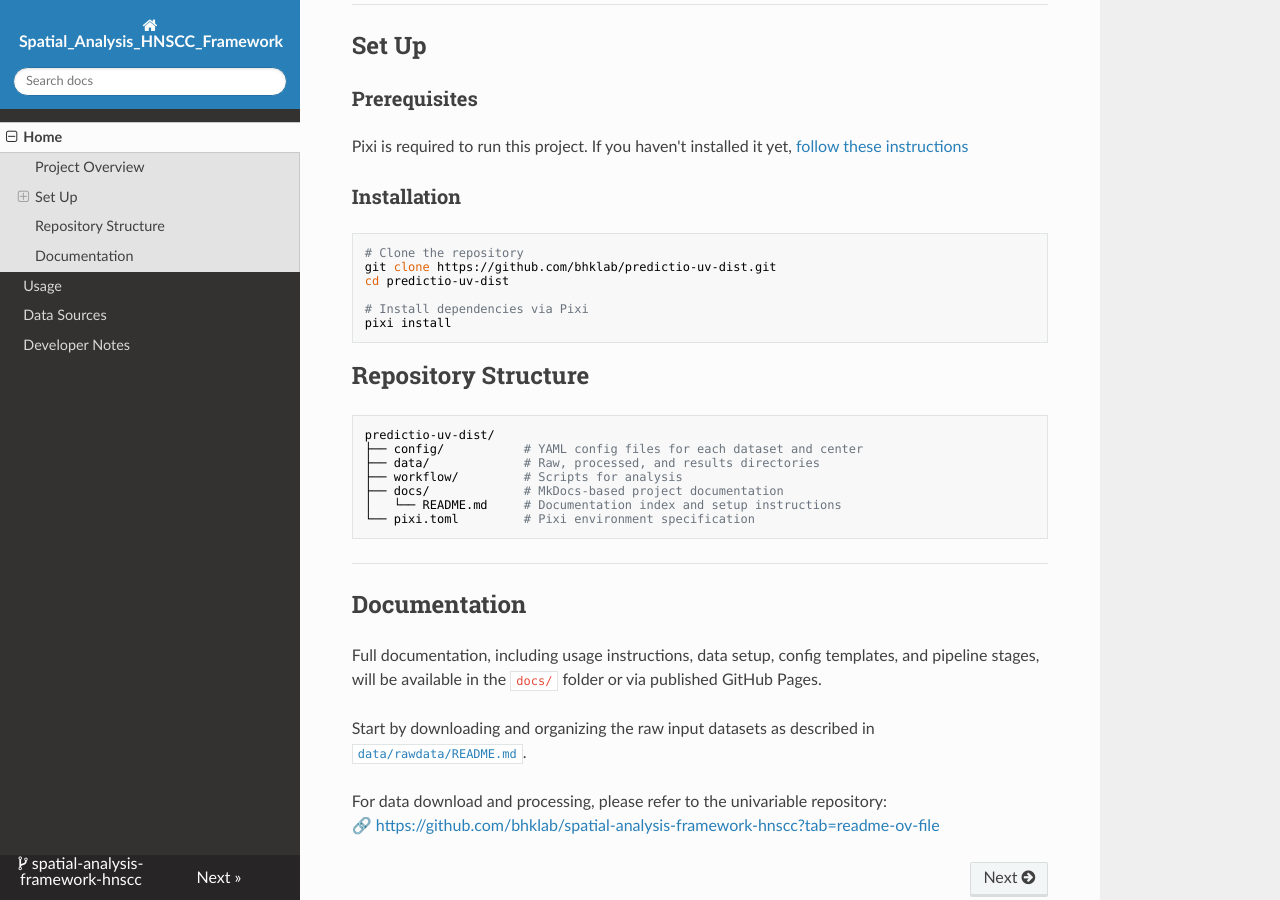
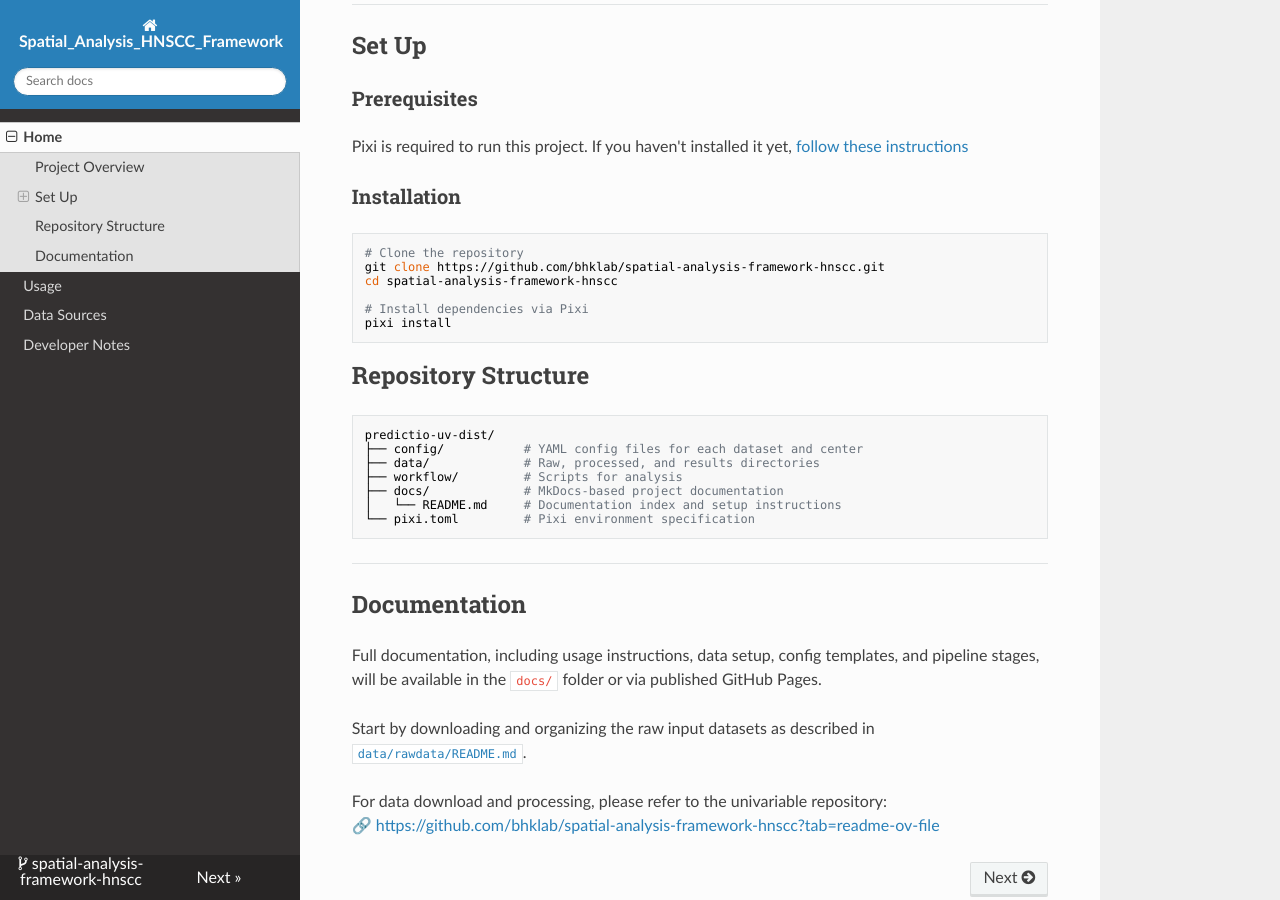
Before and after one commit to bhklab/spatial-analysis-framework-hnscc, an MkDocs documentation site: the page built from docs/README.md, in a window 1280 px wide and 900 px high, scrolled down 717 px. Built offline with MkDocs 1.6.1, drawn with Linux system fonts in a browser that asks for light colours; nearby versions of some CDN libraries.

Commit message:
update git link to clone

````diff
--- a/docs/README.md
+++ b/docs/README.md
@@ -40,8 +40,8 @@ If you haven't installed it yet, [follow these instructions](https://pixi.sh/lat
 
 ```bash
 # Clone the repository
-git clone https://github.com/bhklab/predictio-uv-dist.git
-cd predictio-uv-dist
+git clone https://github.com/bhklab/spatial-analysis-framework-hnscc.git
+cd spatial-analysis-framework-hnscc
 
 # Install dependencies via Pixi
 pixi install
````
